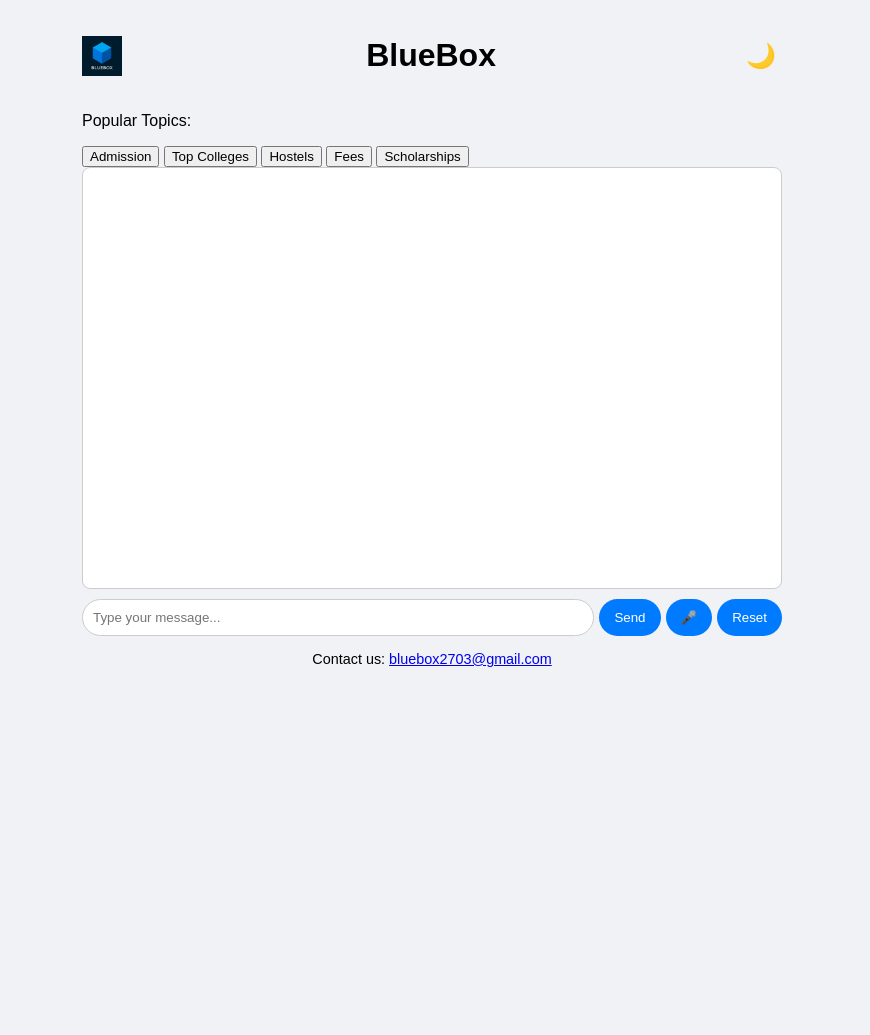
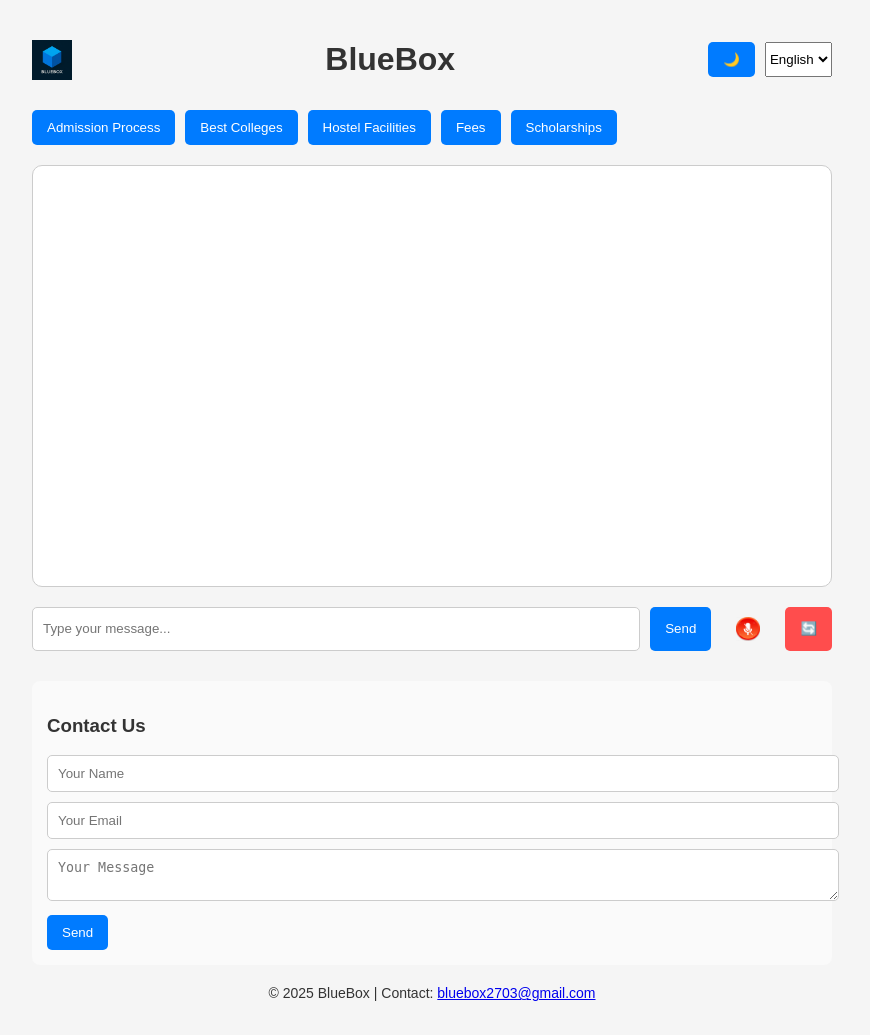
Before and after one commit to rajat270369/lr-ai-chatbot, a Flask app: page / in a window 1280 px wide. Shown: the whole page, without its empty margins (208-1078 px from the left). Before the commit the page ends 667 px from the top, so only its background shows below. Run offline with Flask 3, Linux system fonts and the light colour scheme.

Commit message:
Added voice control interrupt and Google Voice mic icon

```diff
--- a/static/style.css
+++ b/static/style.css
@@ -1,21 +1,21 @@
 body {
   font-family: Arial, sans-serif;
+  background-color: #f5f5f5;
   margin: 0;
   padding: 0;
-  background: #f0f2f5;
-  color: #000;
-  transition: all 0.3s ease;
+  color: #333;
+  transition: background 0.3s;
 }
 
 body.dark {
-  background: #121212;
+  background-color: #121212;
   color: #eee;
 }
 
 .chat-container {
-  max-width: 700px;
-  margin: 0 auto;
-  padding: 1rem;
+  max-width: 800px;
+  margin: auto;
+  padding: 20px;
 }
 
 header {
@@ -25,95 +25,127 @@ header {
 }
 
 .logo {
-  width: 40px;
   height: 40px;
 }
 
-#theme-toggle {
-  background: none;
-  border: none;
-  font-size: 1.5rem;
-  cursor: pointer;
+.toggle-container {
+  display: flex;
+  gap: 10px;
 }
 
 .chat-window {
   border: 1px solid #ccc;
-  border-radius: 8px;
   height: 400px;
+  overflow-y: auto;
+  margin: 20px 0;
   padding: 10px;
-  overflow-y: auto;
-  background: #fff;
-}
-
-body.dark .chat-window {
-  background: #1e1e1e;
-  border-color: #444;
+  background: white;
+  border-radius: 10px;
 }
 
 .message {
   display: flex;
-  margin: 10px 0;
+  align-items: flex-start;
+  margin-bottom: 15px;
+}
+
+.message.user {
+  flex-direction: row-reverse;
+}
+
+.avatar {
+  height: 32px;
+  width: 32px;
+  border-radius: 50%;
+  margin: 0 10px;
+}
+
+.bubble {
+  background: #e0e0e0;
+  padding: 10px;
+  border-radius: 10px;
+  max-width: 70%;
+  white-space: pre-line;
 }
 
 .message.bot .bubble {
-  background: #e1f5fe;
-}
-
-.message.user .bubble {
-  background: #c8e6c9;
-}
-
-body.dark .message.bot .bubble {
-  background: #2a3b4c;
-}
-
-body.dark .message.user .bubble {
-  background: #355c4d;
-}
-
-.bubble {
-  padding: 10px 15px;
-  border-radius: 15px;
-  max-width: 75%;
-}
-
-.avatar {
-  width: 30px;
-  height: 30px;
-  margin-right: 10px;
-  border-radius: 50%;
+  background: #d1e7ff;
 }
 
 .input-area {
   display: flex;
-  gap: 5px;
+  gap: 10px;
+}
+
+input[type="text"] {
+  flex: 1;
+  padding: 10px;
+  border-radius: 5px;
+  border: 1px solid #ccc;
+}
+
+button {
+  padding: 10px 15px;
+  border: none;
+  background: #007bff;
+  color: white;
+  border-radius: 5px;
+  cursor: pointer;
+}
+
+button:hover {
+  background: #0056b3;
+}
+
+#voice-input {
+  background: none;
+  border: none;
+  cursor: pointer;
+}
+
+#voice-input img {
+  vertical-align: middle;
+}
+
+.reset-btn {
+  background: #ff4d4d;
+}
+
+.preloader-questions {
+  display: flex;
+  flex-wrap: wrap;
+  gap: 10px;
   margin-top: 10px;
 }
 
-.input-area input {
-  flex: 1;
+.contact-form {
+  margin-top: 30px;
+  background: #fafafa;
+  padding: 15px;
+  border-radius: 8px;
+}
+
+.contact-form input,
+.contact-form textarea {
+  width: 100%;
+  margin-bottom: 10px;
   padding: 10px;
-  border-radius: 20px;
+  border-radius: 5px;
   border: 1px solid #ccc;
 }
 
-.input-area button {
-  padding: 10px 15px;
-  border: none;
-  border-radius: 20px;
-  background: #007bff;
-  color: white;
-  cursor: pointer;
+footer {
+  margin-top: 20px;
+  text-align: center;
+  font-size: 14px;
 }
 
-.typing-indicator {
-  font-style: italic;
-  padding: 5px;
-  opacity: 0.7;
+.typing::after {
+  content: '...';
+  animation: blink 1s infinite;
 }
 
-footer {
-  margin-top: 15px;
-  font-size: 0.9rem;
-  text-align: center;
+@keyframes blink {
+  0%, 100% { opacity: 0; }
+  50% { opacity: 1; }
 }
--- a/templates/index.html
+++ b/templates/index.html
@@ -4,90 +4,109 @@
   <meta charset="UTF-8" />
   <meta name="viewport" content="width=device-width, initial-scale=1.0"/>
   <title>BlueBox</title>
-  <link rel="stylesheet" href="/static/style.css" />
-  <script src="https://translate.google.com/translate_a/element.js?cb=googleTranslateElementInit"></script>
+  <link rel="stylesheet" href="{{ url_for('static', filename='style.css') }}">
 </head>
 <body>
   <div class="chat-container">
+
     <header>
-      <img src="/static/IMG_2172.png" class="logo" alt="BlueBox Logo">
+      <img src="{{ url_for('static', filename='IMG_2172.png') }}" class="logo" alt="BlueBox Logo">
       <h1>BlueBox</h1>
-      <button id="theme-toggle">🌙</button>
+      <div class="toggle-container">
+        <button id="dark-mode-toggle">🌙</button>
+        <select id="language-select">
+          <option value="en">English</option>
+          <option value="hi">Hindi</option>
+          <option value="ta">Tamil</option>
+          <option value="bn">Bengali</option>
+        </select>
+      </div>
     </header>
 
-    <div id="preload-questions">
-      <p>Popular Topics:</p>
-      <button onclick="sendPreloaded('What is the admission process?')">Admission</button>
-      <button onclick="sendPreloaded('Best private colleges in India')">Top Colleges</button>
-      <button onclick="sendPreloaded('Hostel facilities available?')">Hostels</button>
-      <button onclick="sendPreloaded('What are the fees?')">Fees</button>
-      <button onclick="sendPreloaded('What scholarships are available?')">Scholarships</button>
+    <div class="preloader-questions">
+      <button onclick="sendPreloaded('What is the admission process?')">Admission Process</button>
+      <button onclick="sendPreloaded('List of best private colleges in India')">Best Colleges</button>
+      <button onclick="sendPreloaded('What are hostel facilities like?')">Hostel Facilities</button>
+      <button onclick="sendPreloaded('What are the average fees?')">Fees</button>
+      <button onclick="sendPreloaded('Are there scholarships available?')">Scholarships</button>
     </div>
 
     <div class="chat-window" id="chat-window"></div>
 
-    <div class="typing-indicator" id="typing-indicator" style="display: none;">BlueBox is typing...</div>
-
     <div class="input-area">
       <input type="text" id="user-input" placeholder="Type your message..." />
       <button onclick="sendMessage()">Send</button>
-      <button onclick="startVoiceInput()">🎤</button>
-      <button onclick="resetChat()">Reset</button>
+      <button id="voice-input" title="Voice Input">
+        <img src="{{ url_for('static', filename='google-voice-icon.png') }}" alt="Voice" width="24" height="24">
+      </button>
+      <button onclick="resetChat()" class="reset-btn">🔄</button>
     </div>
 
+    <form class="contact-form">
+      <h3>Contact Us</h3>
+      <input type="text" placeholder="Your Name" required />
+      <input type="email" placeholder="Your Email" required />
+      <textarea placeholder="Your Message" required></textarea>
+      <button type="submit">Send</button>
+    </form>
+
     <footer>
-      <p>Contact us: <a href="mailto:bluebox2703@gmail.com">bluebox2703@gmail.com</a></p>
-      <div id="google_translate_element"></div>
+      <p>© 2025 BlueBox | Contact: <a href="mailto:bluebox2703@gmail.com">bluebox2703@gmail.com</a></p>
     </footer>
   </div>
 
   <script>
     const chatWindow = document.getElementById('chat-window');
-    const typingIndicator = document.getElementById('typing-indicator');
-
-    function googleTranslateElementInit() {
-      new google.translate.TranslateElement({ pageLanguage: 'en' }, 'google_translate_element');
-    }
+    let speechSynthesisUtterance = null;
 
     function appendMessage(sender, text) {
-      const container = document.createElement('div');
-      container.classList.add('message', sender);
+      const msgContainer = document.createElement('div');
+      msgContainer.classList.add('message', sender);
 
       const avatar = document.createElement('img');
       avatar.className = 'avatar';
       avatar.src = sender === 'user' ? '/static/IMG_2175.png' : '/static/IMG_2172.png';
 
       const bubble = document.createElement('div');
-      bubble.className = 'bubble';
-      bubble.innerText = text;
-
-      container.appendChild(avatar);
-      container.appendChild(bubble);
-      chatWindow.appendChild(container);
+      bubble.className = 'bubble typing';
+      msgContainer.appendChild(avatar);
+      msgContainer.appendChild(bubble);
+      chatWindow.appendChild(msgContainer);
       chatWindow.scrollTop = chatWindow.scrollHeight;
 
-      if (sender === 'bot') {
-        speak(text);
-      }
+      setTimeout(() => {
+        bubble.textContent = text;
+        bubble.classList.remove('typing');
+        if (sender === 'bot') speakText(text);
+      }, 500);
     }
 
-    async function sendMessage() {
+    function stopSpeaking() {
+      if (speechSynthesis.speaking) speechSynthesis.cancel();
+    }
+
+    function speakText(text) {
+      stopSpeaking();
+      speechSynthesisUtterance = new SpeechSynthesisUtterance(text);
+      speechSynthesis.speak(speechSynthesisUtterance);
+    }
+
+    function sendMessage() {
+      stopSpeaking();
       const input = document.getElementById('user-input');
       const message = input.value.trim();
       if (!message) return;
 
       appendMessage('user', message);
       input.value = '';
-      typingIndicator.style.display = 'block';
 
-      const response = await fetch('/chat', {
+      fetch('/chat', {
         method: 'POST',
-        headers: { 'Content-Type': 'application/json' },
-        body: JSON.stringify({ message })
-      });
-      const data = await response.json();
-      typingIndicator.style.display = 'none';
-      appendMessage('bot', data.reply);
+        headers: {'Content-Type': 'application/json'},
+        body: JSON.stringify({ message, language: document.getElementById('language-select').value })
+      })
+      .then(res => res.json())
+      .then(data => appendMessage('bot', data.reply));
     }
 
     function sendPreloaded(text) {
@@ -99,28 +118,11 @@
       chatWindow.innerHTML = '';
     }
 
-    function startVoiceInput() {
-      const recognition = new (window.SpeechRecognition || window.webkitSpeechRecognition)();
-      recognition.lang = 'en-IN';
-      recognition.onresult = event => {
-        document.getElementById('user-input').value = event.results[0][0].transcript;
-        sendMessage();
-      };
-      recognition.start();
-    }
-
-    function speak(text) {
-      const msg = new SpeechSynthesisUtterance(text);
-      msg.lang = 'en-IN';
-      speechSynthesis.speak(msg);
-    }
-
-    // Dark Mode Toggle
-    const toggleBtn = document.getElementById('theme-toggle');
-    toggleBtn.onclick = () => {
-      document.body.classList.toggle('dark');
-      toggleBtn.textContent = document.body.classList.contains('dark') ? '☀️' : '🌙';
-    };
+    document.addEventListener("click", stopSpeaking);
+    document.getElementById("user-input").addEventListener("keydown", stopSpeaking);
+    document.getElementById("dark-mode-toggle").addEventListener("click", () => {
+      document.body.classList.toggle("dark");
+    });
   </script>
 </body>
 </html>
```
Also changed, not shown: static/google-voice-icon.png (added).
